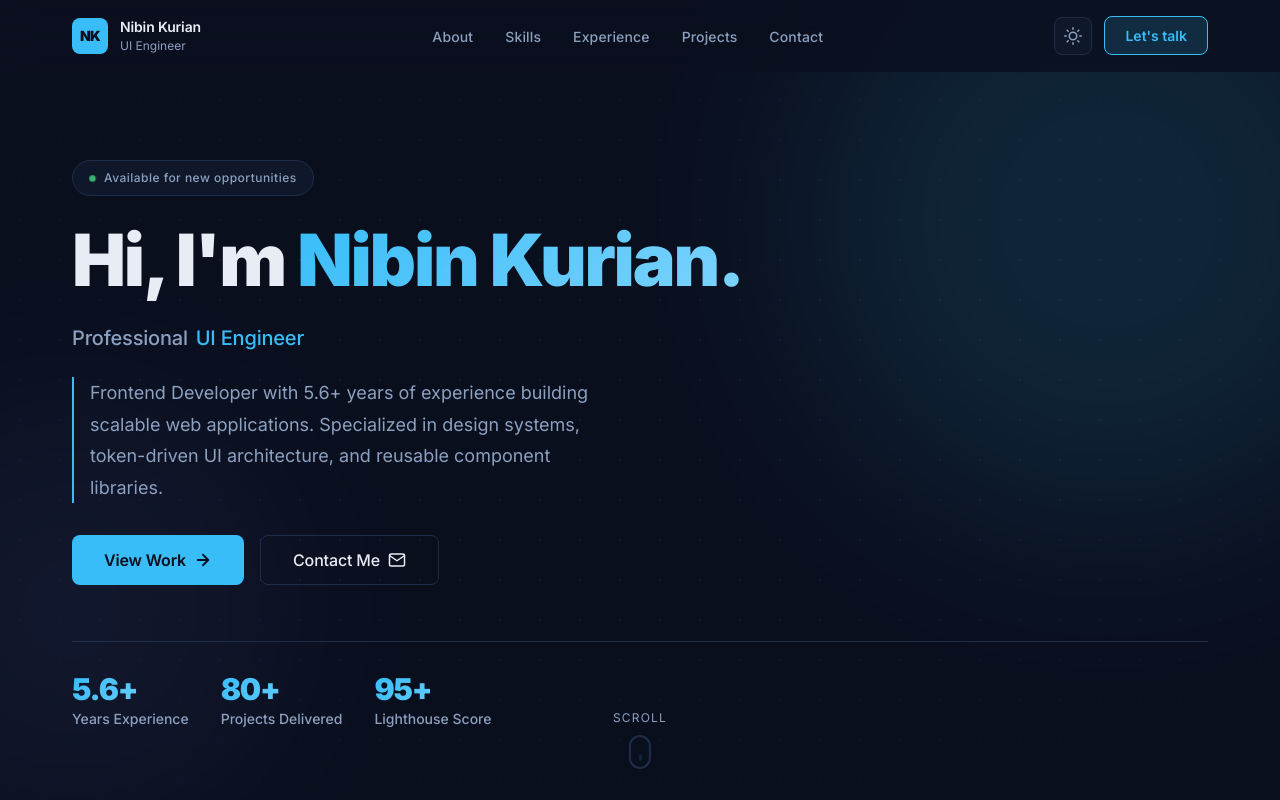
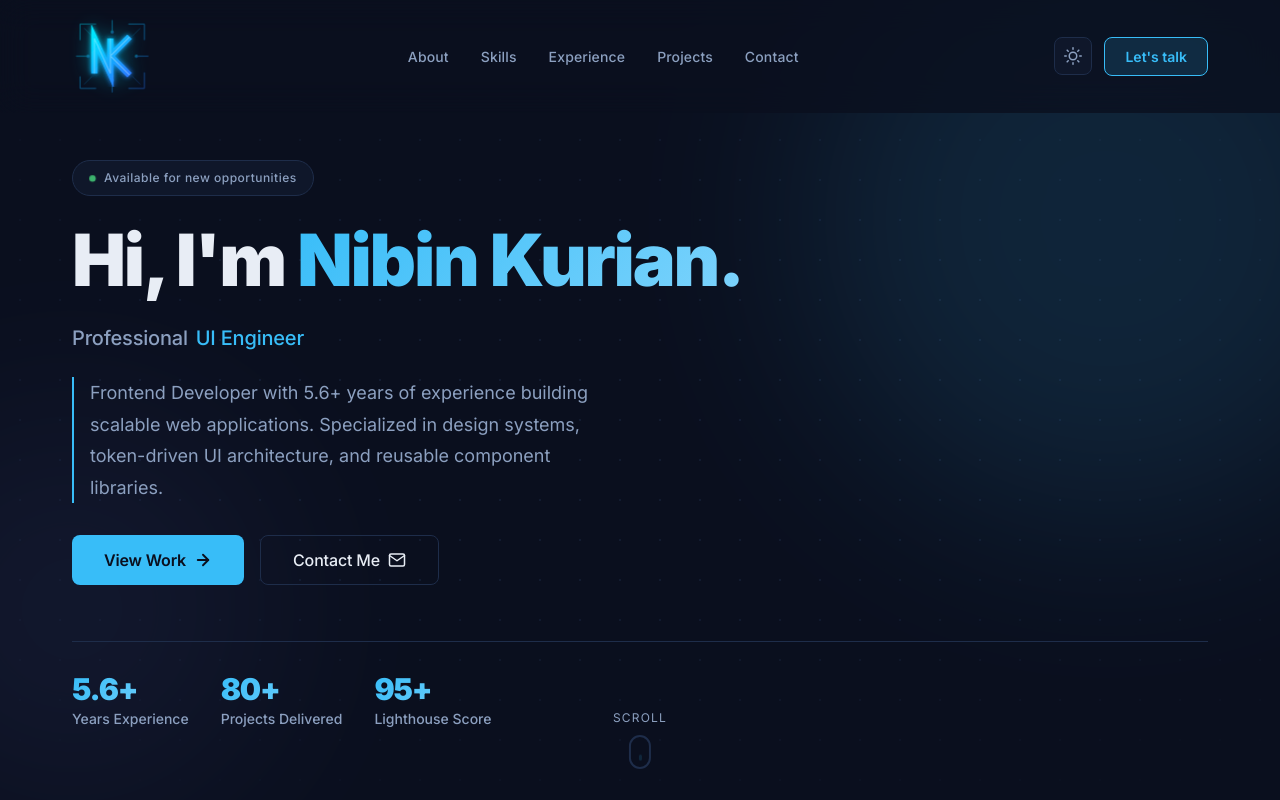
Before and after one commit to nibin-org/nibin-portfolio, a Next.js app: page / in a window 1280 px wide. Shown: the top 800 px of the page. Built offline with nearby package versions, Linux system fonts and the light colour scheme.

Commit message:
Logo updated

```diff
--- /dev/null
+++ b/src/components/ui/Logo.module.scss
@@ -0,0 +1,60 @@
+@use '../../styles/variables' as *;
+
+.logoContainer {
+    display: inline-flex;
+    align-items: center;
+    justify-content: center;
+    transition: transform $transition-normal;
+
+    &.sm {
+        width: 80px;
+        height: 80px;
+    }
+
+    &.md {
+        width: 64px;
+        height: 64px;
+    }
+
+    &.lg {
+        width: 120px;
+        height: 120px;
+    }
+}
+
+.svg {
+    width: 100%;
+    height: 100%;
+    overflow: visible; // Allow glow to bleed
+}
+
+.monogram {
+    filter: drop-shadow(0 0 12px var(--color-logo-glow));
+}
+
+.dot {
+    filter: drop-shadow(0 0 5px white);
+}
+
+.frame {
+    animation: pulseFrame 4s ease-in-out infinite;
+}
+
+@keyframes pulseFrame {
+
+    0%,
+    100% {
+        opacity: 0.3;
+        transform: scale(1);
+    }
+
+    50% {
+        opacity: 0.6;
+        transform: scale(1.01);
+    }
+}
+
+// Hover effects handled by parent containers (Navbar/Preloader)
+:global(.scrolled) .logoContainer {
+    transform: scale(0.9);
+}
--- /dev/null
+++ b/src/components/ui/Logo.tsx
@@ -0,0 +1,77 @@
+'use client';
+
+import styles from './Logo.module.scss';
+
+interface LogoProps {
+    size?: 'sm' | 'md' | 'lg';
+    className?: string;
+}
+
+export default function Logo({ size = 'md', className = '' }: LogoProps) {
+    return (
+        <div className={`${styles.logoContainer} ${styles[size]} ${className}`} aria-hidden="true">
+            <svg
+                viewBox="0 0 100 100"
+                fill="none"
+                xmlns="http://www.w3.org/2000/svg"
+                className={styles.svg}
+            >
+                <defs>
+                    <linearGradient id="logoGradient" x1="0%" y1="0%" x2="100%" y2="100%">
+                        <stop offset="0%" stopColor="var(--color-logo-primary)" />
+                        <stop offset="100%" stopColor="var(--color-logo-secondary)" />
+                    </linearGradient>
+                    <filter id="logoGlow" x="-30%" y="-30%" width="160%" height="160%">
+                        <feGaussianBlur stdDeviation="3" result="blur" />
+                        <feComposite in="SourceGraphic" in2="blur" operator="over" />
+                    </filter>
+                </defs>
+
+                {/* Technical Blueprint Frame - Exact Concept 2 */}
+                <g className={styles.frame} stroke="url(#logoGradient)" strokeWidth="1.2" opacity="0.4">
+                    {/* Corner Brackets */}
+                    <path d="M10 30 V10 H30 M70 10 H90 V30 M90 70 V90 H70 M30 90 H10 V75" />
+
+                    {/* Mid-Axis Circuit Lines */}
+                    <g className={styles.axis}>
+                        <path d="M50 5 V20 M50 95 V80 M5 50 H20 M95 50 H80" />
+                        <circle cx="50" cy="20" r="1.5" fill="url(#logoGradient)" />
+                        <circle cx="50" cy="80" r="1.5" fill="url(#logoGradient)" />
+                        <circle cx="20" cy="50" r="1.5" fill="url(#logoGradient)" />
+                        <circle cx="80" cy="50" r="1.5" fill="url(#logoGradient)" />
+                    </g>
+
+                    {/* Technical Cross-lines */}
+                    <path d="M15 15 L25 25 M85 15 L75 25 M15 85 L25 75 M85 85 L75 75" opacity="0.5" />
+
+                    {/* Inner Technical Guides */}
+                    <rect x="25" y="25" width="50" height="50" strokeDasharray="1 3" opacity="0.2" />
+                </g>
+
+                {/* The "NK" Monogram - Sharp Architect Identity */}
+                <g className={styles.monogram}>
+                    {/* Main Monogram Thick Path */}
+                    <path
+                        d="M28 72 V28 L48 72 V28 M48 50 L72 26 M48 50 L72 74"
+                        stroke="url(#logoGradient)"
+                        strokeWidth="8"
+                        strokeLinecap="butt"
+                        strokeLinejoin="miter"
+                        strokeMiterlimit="10"
+                        filter="url(#logoGlow)"
+                    />
+
+                    {/* Secondary Highlight for Technical Precision */}
+                    <path
+                        d="M28 72 V28 L48 72 V28 M48 50 L72 26 M48 50 L72 74"
+                        stroke="white"
+                        strokeWidth="1.5"
+                        strokeLinecap="butt"
+                        strokeLinejoin="miter"
+                        opacity="0.3"
+                    />
+                </g>
+            </svg>
+        </div>
+    );
+}
--- a/src/components/ui/Navbar.module.scss
+++ b/src/components/ui/Navbar.module.scss
@@ -33,46 +33,11 @@
 .logo {
     display: flex;
     align-items: center;
-    gap: $space-3;
     text-decoration: none;
+    transition: opacity $transition-fast;
 
-    &__mark {
-        width: 36px;
-        height: 36px;
-        border-radius: $radius-md;
-        background: var(--color-accent);
-        @include flex-center;
-        font-size: $text-sm;
-        font-weight: $fw-black;
-        color: #0a0f1e;
-        letter-spacing: -0.05em;
-        font-family: $font-primary;
-        flex-shrink: 0;
-        transition: box-shadow $transition-normal;
-
-        [data-theme='light'] & {
-            color: #fff;
-        }
-    }
-
-    &__name {
-        font-size: $text-sm;
-        font-weight: $fw-semibold;
-        color: var(--color-text);
-        letter-spacing: -0.01em;
-        transition: color $transition-normal;
-
-        span {
-            display: block;
-            font-size: $text-xs;
-            font-weight: $fw-regular;
-            color: var(--color-text-muted);
-            letter-spacing: 0;
-        }
-    }
-
-    &:hover .logo__mark {
-        box-shadow: 0 0 0 4px $color-accent-glow;
+    &:hover {
+        opacity: 0.8;
     }
 }
 
--- a/src/components/ui/Navbar.tsx
+++ b/src/components/ui/Navbar.tsx
@@ -2,6 +2,7 @@
 
 import { useTheme } from 'next-themes';
 import { useEffect, useState } from 'react';
+import Logo from './Logo';
 import styles from './Navbar.module.scss';
 
 const NAV_LINKS = [
@@ -148,12 +149,8 @@ export default function Navbar() {
             <nav className={`${styles.navbar} ${scrolled ? styles.scrolled : ''}`} role="navigation" aria-label="Main navigation">
                 <div className={styles.inner}>
                     {/* Logo */}
-                    <a href="#hero" className={styles.logo} aria-label="Nibin Kurian — Home">
-                        <div className={styles.logo__mark}>NK</div>
-                        <div className={styles.logo__name}>
-                            Nibin Kurian
-                            <span>UI Engineer</span>
-                        </div>
+                    <a href="/" className={styles.logo} aria-label="Nibin Kurian — Home">
+                        <Logo size="sm" />
                     </a>
 
                     {/* Desktop nav links */}
--- a/src/components/ui/Preloader.module.scss
+++ b/src/components/ui/Preloader.module.scss
@@ -19,26 +19,9 @@
 }
 
 .logo {
-    font-size: 4rem;
-    font-weight: $fw-bold;
-    color: var(--color-text);
-    padding: $space-4 $space-6;
-    border-radius: $radius-lg;
-    background: var(--color-surface);
-    border: 1px solid var(--color-border);
-    box-shadow: 0 0 20px rgba(0, 0, 0, 0.2);
-    letter-spacing: -0.05em;
     position: relative;
     overflow: hidden;
-
-    &::after {
-        content: '';
-        position: absolute;
-        inset: 0;
-        background: linear-gradient(135deg, transparent, var(--color-accent-glow), transparent);
-        transform: translateX(-100%);
-        animation: shine 2s infinite;
-    }
+    padding: $space-4;
 }
 
 .progress {
--- a/src/components/ui/Preloader.tsx
+++ b/src/components/ui/Preloader.tsx
@@ -2,6 +2,7 @@
 
 import { useEffect, useRef, useState } from 'react';
 import { gsap } from 'gsap';
+import Logo from './Logo';
 import styles from './Preloader.module.scss';
 
 export default function Preloader() {
@@ -54,9 +55,7 @@ export default function Preloader() {
 
     return (
         <div className={styles.preloader} ref={preloaderRef}>
-            <div className={styles.logo} ref={logoRef}>
-                NK
-            </div>
+            <Logo size="lg" className={styles.logo} />
             <div className={styles.progress}>
                 <div className={styles.progressBar} />
             </div>
--- a/src/styles/globals.scss
+++ b/src/styles/globals.scss
@@ -16,6 +16,11 @@
     --color-accent-text: #{$color-accent};
     --color-accent-glow: #{$color-accent-glow};
     --navbar-bg: rgba(10, 15, 30, 0.8);
+
+    // Logo Brand Colors
+    --color-logo-primary: #00E5FF;
+    --color-logo-secondary: #2979FF;
+    --color-logo-glow: rgba(0, 229, 255, 0.4);
 }
 
 [data-theme='light'] {
@@ -29,6 +34,11 @@
     --color-accent-text: #0ea5e9; // Darker sky blue for better contrast in light mode
     --color-accent-glow: #{$color-accent-glow};
     --navbar-bg: rgba(244, 246, 251, 0.85);
+
+    // Logo Brand Colors (Light Mode - Premium Dark)
+    --color-logo-primary: #0f172a; // Deep Indigo/Black
+    --color-logo-secondary: #1e293b;
+    --color-logo-glow: transparent;
 }
 
 // ─────────────────────────────────────────────
```
